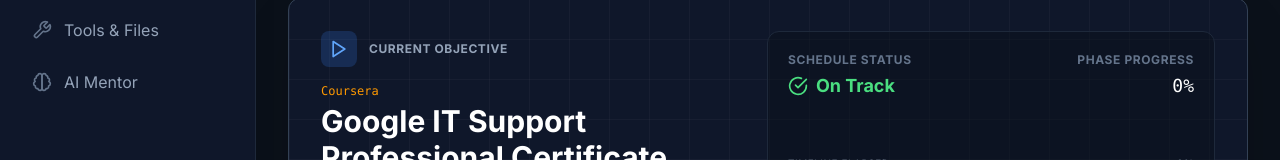
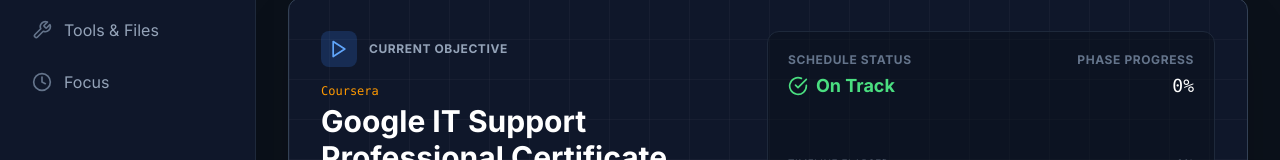
Before and after one commit to mizzymy/cloud-roadmap, a React (Vite) app: page / in a window 1280 px wide. Shown: the part 230-390 px from the top of the page. Built offline with nearby package versions, Linux system fonts and the light colour scheme; no server answers.

Commit message:
Replace Coach with Focus menu; move Focus Timer to Focus view; remove timer from Tools

```diff
--- a/App.tsx
+++ b/App.tsx
@@ -2,17 +2,16 @@
 import React, { useState, useEffect } from 'react';
 import RoadmapView from './components/RoadmapView';
 import ScheduleView from './components/ScheduleView';
-import { ToolsView } from './components/ToolsView';
+import { ToolsView, FocusTimer } from './components/ToolsView';
 import CourseDetail from './components/CourseDetail';
-import AICoach from './components/AICoach';
 import SettingsView from './components/SettingsView';
 import { UserStats } from './components/Gamification';
 import { AccountabilityTracker } from './components/AccountabilityTracker';
 import { INITIAL_PHASES, PRESET_LINKS_DEFAULT } from './constants';
 import { Phase, Resource, Course, UserProfile, AppSettings, PresetLink } from './types';
-import { HomeIcon, MapIcon, CalendarIcon, ToolIcon, BrainIcon, SettingsIcon } from './components/Icons';
+import { HomeIcon, MapIcon, CalendarIcon, ToolIcon, ClockIcon, SettingsIcon } from './components/Icons';
 
-type View = 'DASHBOARD' | 'ROADMAP' | 'SCHEDULE' | 'TOOLS' | 'COACH' | 'COURSE_DETAIL' | 'SETTINGS';
+type View = 'DASHBOARD' | 'ROADMAP' | 'SCHEDULE' | 'TOOLS' | 'FOCUS' | 'COURSE_DETAIL' | 'SETTINGS';
 
 const App: React.FC = () => {
   const [currentView, setCurrentView] = useState<View>('DASHBOARD');
@@ -284,9 +283,9 @@ const App: React.FC = () => {
           <MapIcon className="w-5 h-5" />
           <span className="text-[10px] mt-1 font-medium">Roadmap</span>
       </button>
-       <button onClick={() => onChange('COACH')} className={`flex flex-col items-center p-2 rounded-lg transition-colors ${currentView === 'COACH' ? 'text-aws-orange bg-slate-800/50' : 'text-slate-400'}`}>
-          <BrainIcon className="w-5 h-5" />
-          <span className="text-[10px] mt-1 font-medium">Coach</span>
+       <button onClick={() => onChange('FOCUS')} className={`flex flex-col items-center p-2 rounded-lg transition-colors ${currentView === 'FOCUS' ? 'text-aws-orange bg-slate-800/50' : 'text-slate-400'}`}>
+          <ClockIcon className="w-5 h-5" />
+          <span className="text-[10px] mt-1 font-medium">Focus</span>
       </button>
       <button onClick={() => onChange('TOOLS')} className={`flex flex-col items-center p-2 rounded-lg transition-colors ${currentView === 'TOOLS' ? 'text-aws-orange bg-slate-800/50' : 'text-slate-400'}`}>
           <ToolIcon className="w-5 h-5" />
@@ -315,7 +314,7 @@ const App: React.FC = () => {
           <NavItem view="ROADMAP" icon={MapIcon} label="Roadmap" />
           <NavItem view="SCHEDULE" icon={CalendarIcon} label="Schedule" />
           <NavItem view="TOOLS" icon={ToolIcon} label="Tools & Files" />
-          <NavItem view="COACH" icon={BrainIcon} label="AI Mentor" />
+          <NavItem view="FOCUS" icon={ClockIcon} label="Focus" />
         </nav>
 
         <div className="mt-auto">
@@ -463,9 +462,9 @@ const App: React.FC = () => {
              />
           )}
 
-          {currentView === 'COACH' && (
-            <div className="p-4 h-full max-w-4xl mx-auto flex flex-col pb-4">
-              <AICoach />
+          {currentView === 'FOCUS' && (
+            <div className="p-4 md:p-8 pb-32 md:pb-8 max-w-2xl mx-auto">
+              <FocusTimer />
             </div>
           )}
 
```
